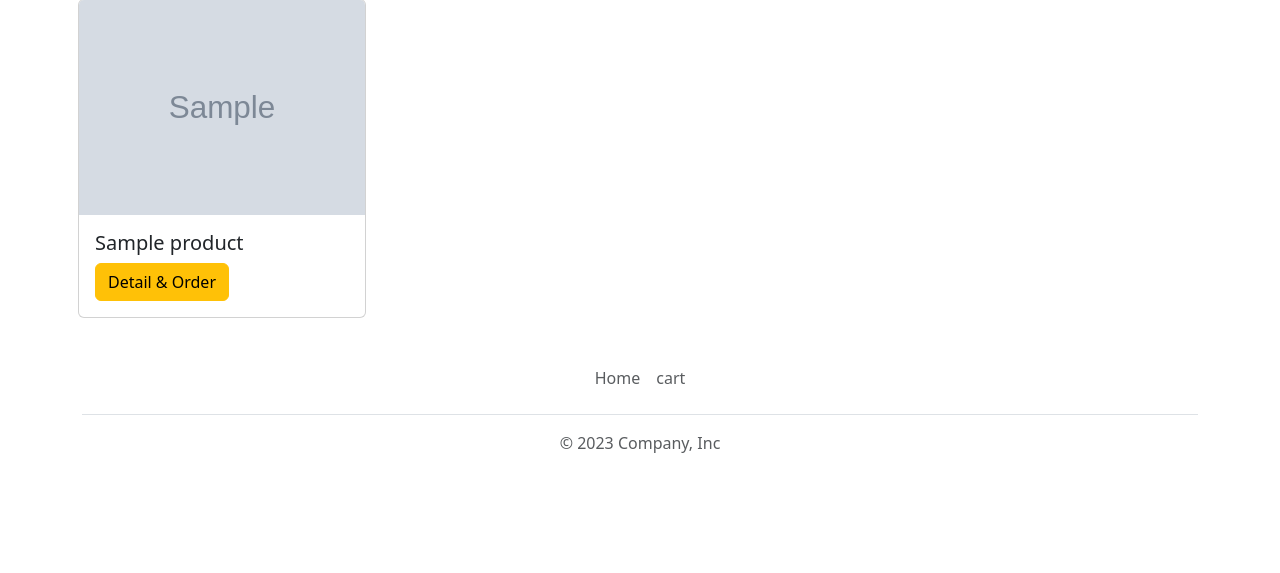
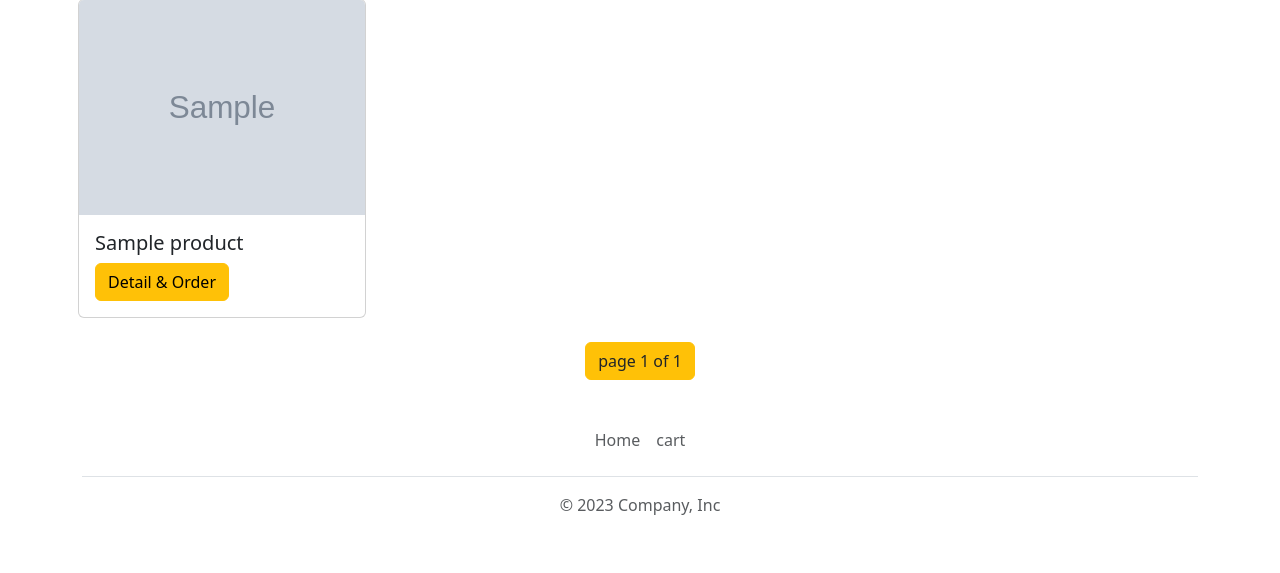
Before and after one commit to Mohammad-R-N/coffee-shop, a Django app: page / in a window 1280 px wide. Shown: the part 584-1157 px from the top of the page. Before the commit the page ends 1037 px from the top, so only its background shows below. Run offline with Django 4.2, Linux system fonts and the light colour scheme; tables that the repository leaves empty hold one stand-in row (values such as "Sample post"); grey boxes marked "Sample" are stand-in pictures; some libraries are stand-ins or nearby versions.

Commit message:
chore: pagination has added

```diff
--- a/project/core/templates/core/home-page.html
+++ b/project/core/templates/core/home-page.html
@@ -38,6 +38,29 @@
 
         {%endfor%}
     </div>
+    <div class="d-flex my-4 justify-content-center" style="display: inline;">
+
+        {% if products.has_previous%}
+        <div style="display: inline;">
+            <a class="btn btn-dark text-warning mx-1" href="?page=1">first</a>
+            <a class="btn btn-dark text-warning mx-1" href="?page={{products.previous_page_number}}">Previous</a>
+        </div>
+
+        {%endif%}
+
+        <div class=" btn btn-warning text-dark" style="display: inline;">
+            page {{products.number}} of {{products.paginator.num_pages}}
+        </div>
+
+        {%if products.has_next%}
+
+        <div style="display: inline;">
+            <a class="btn btn-dark text-warning mx-1" href="?page={{products.next_page_number}}">next</a>
+            <a class="btn btn-dark text-warning mx-1" href="?page={{products.paginator.num_pages}}">Last</a>
+        </div>
+
+        {%endif%}
+    </div>
 </div>
 
 
```
